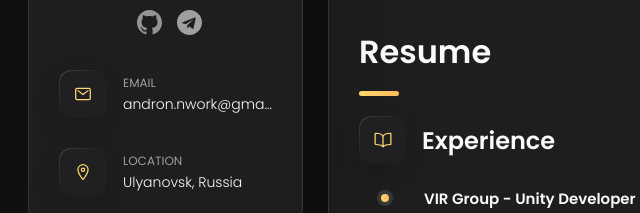
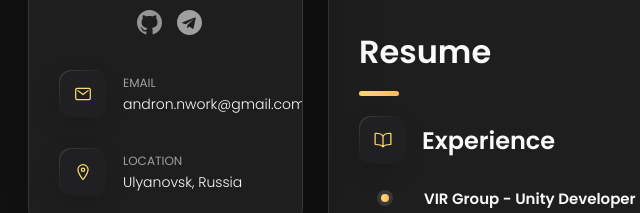
Before and after one commit to NAndronN/NAndronN.github.io, a plain HTML site: page index.html in a window 1280 px wide. Shown: the part 417-630 px from the top of the page, 12-652 px from the left. Drawn offline with nearby package versions, Linux system fonts and the light colour scheme.

Commit message:
Update style.css

```diff
--- a/assets/css/style.css
+++ b/assets/css/style.css
@@ -430,6 +430,7 @@ main {
 .contacts-list {
   display: grid;
   grid-template-columns: 1fr;
+  max-width: 600px;
   gap: 16px;
 }
 
@@ -438,6 +439,8 @@ main {
   display: flex;
   align-items: center;
   gap: 16px;
+  min-width: 300px;
+  white-space: nowrap;
 }
 
 .contact-info {
```
